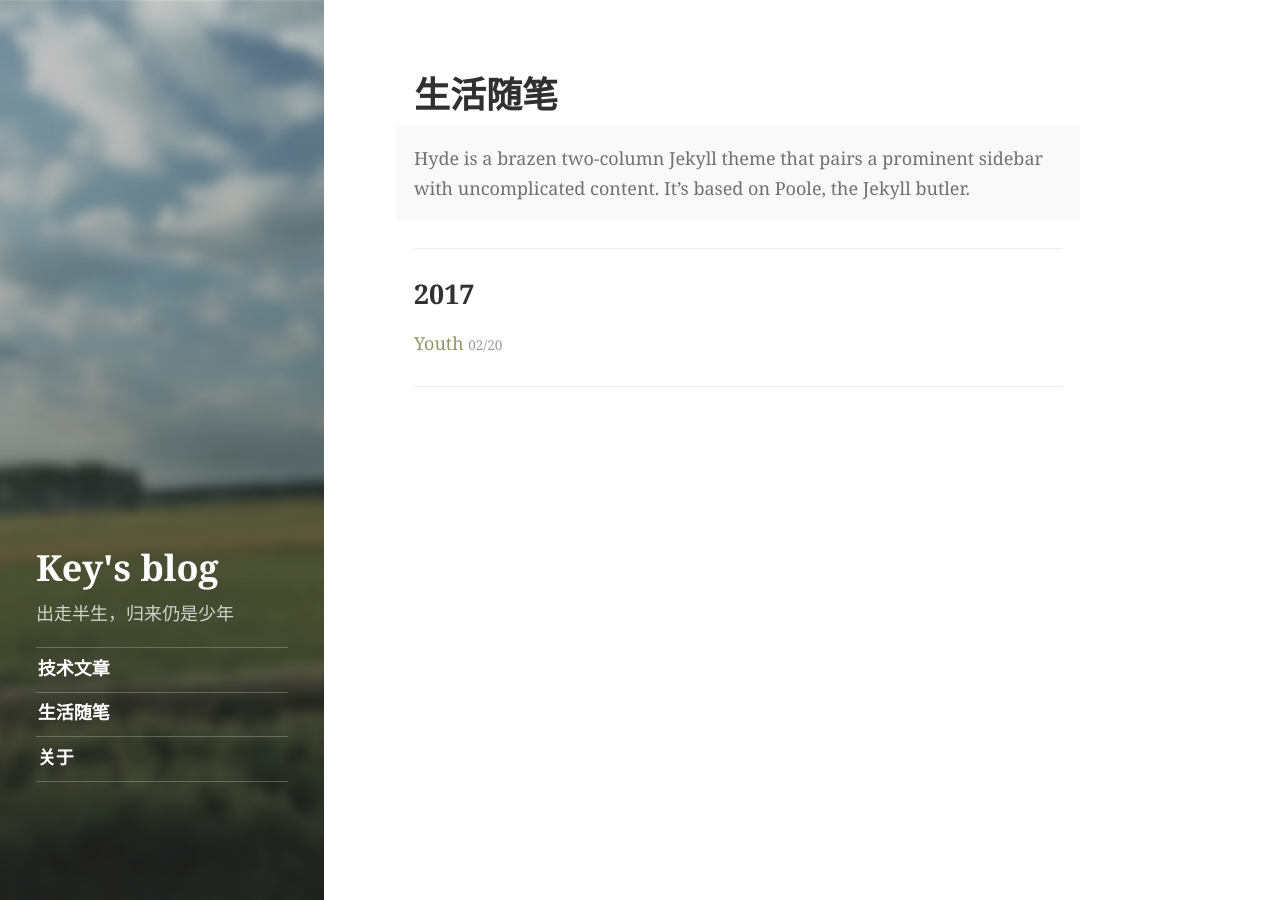
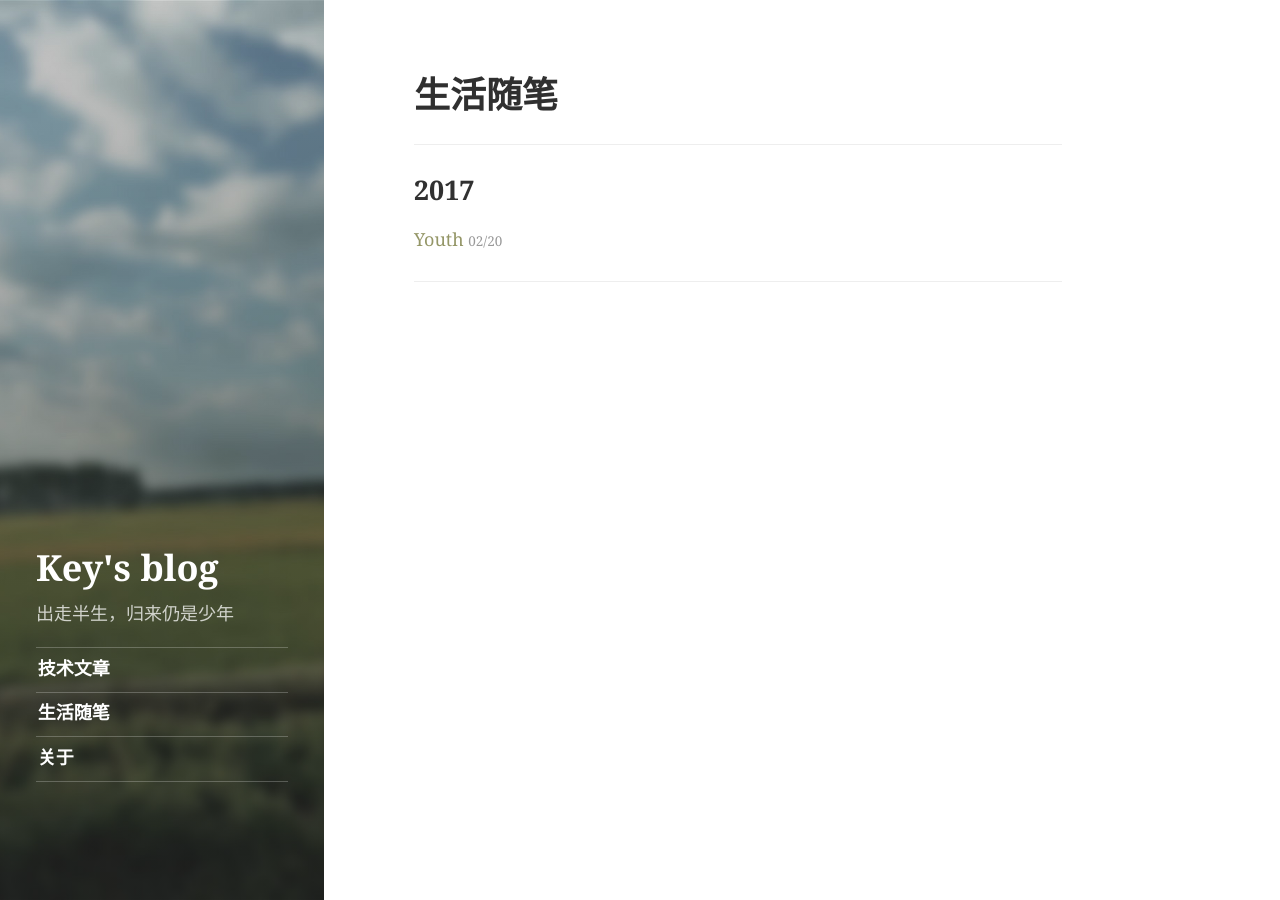
Before and after one commit to aofeng2009/aofeng2009.github.io, a Jekyll site: the page built from tag/life.md, in a window 1280 px wide. Built offline with Jekyll 4.4.1, drawn with Linux system fonts in a browser that asks for light colours.

Commit message:
optimize wording

```diff
--- a/_data/tags.yml
+++ b/_data/tags.yml
@@ -30,13 +30,8 @@ life:
   name: 生活随笔
   image: /public/img/bg2.jpg
   color: '#949667'
-  description: >
-    Hyde is a brazen two-column Jekyll theme that pairs a prominent sidebar with uncomplicated content.
-    It’s based on Poole, the Jekyll butler.
 
 technology:
   name: 技术文章
   image: /public/img/bg1.jpg
   color: '#949667'
-  description: >
-    Jekyll is a static site generator, an open-source tool for creating simple yet powerful websites of all shapes and sizes.
```
